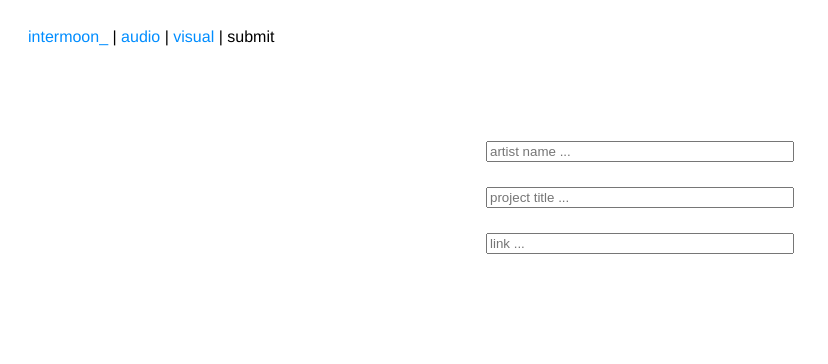
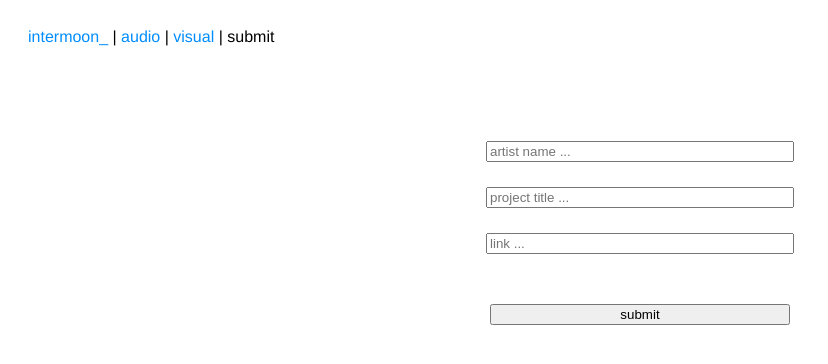
Before and after one commit to blissGen/intermoon_org, a Vue app in the folder client/: page /submit in a window 1280 px wide. Shown: the top 364 px of the page, without its empty margins (0-828 px from the left). Built offline with nearby package versions, Linux system fonts and the light colour scheme.

Commit message:
more submission form developments

```diff
--- a/client/src/components/submissionForm.vue
+++ b/client/src/components/submissionForm.vue
@@ -8,6 +8,7 @@
         placeholder="project title ..."
       />
       <input :style="styleObject02" type="text" placeholder="link ..." />
+      <button :style="styleObject03" type="submit">submit</button>
     </form>
   </div>
 </template>
@@ -28,6 +29,12 @@ export default {
         margin: "auto",
         marginTop: "25px",
         width: "300px"
+      },
+      styleObject03: {
+        display: "block",
+        margin: "auto",
+        marginTop: "50px",
+        width: "300px"
       }
     };
   }
```
